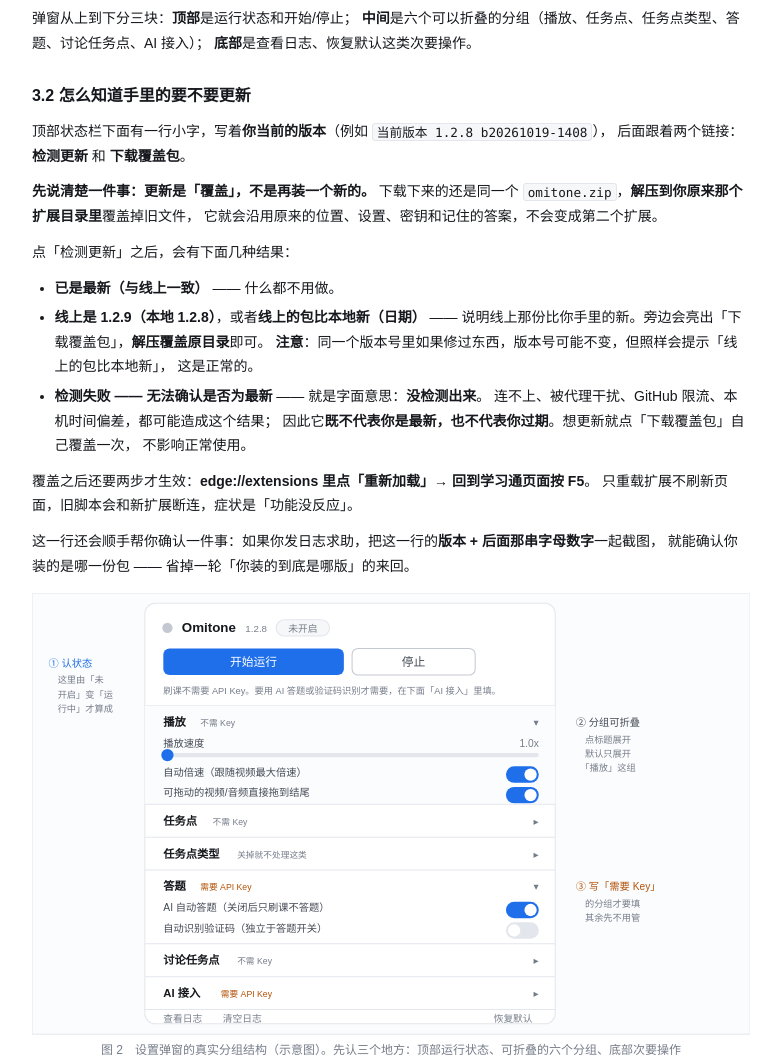
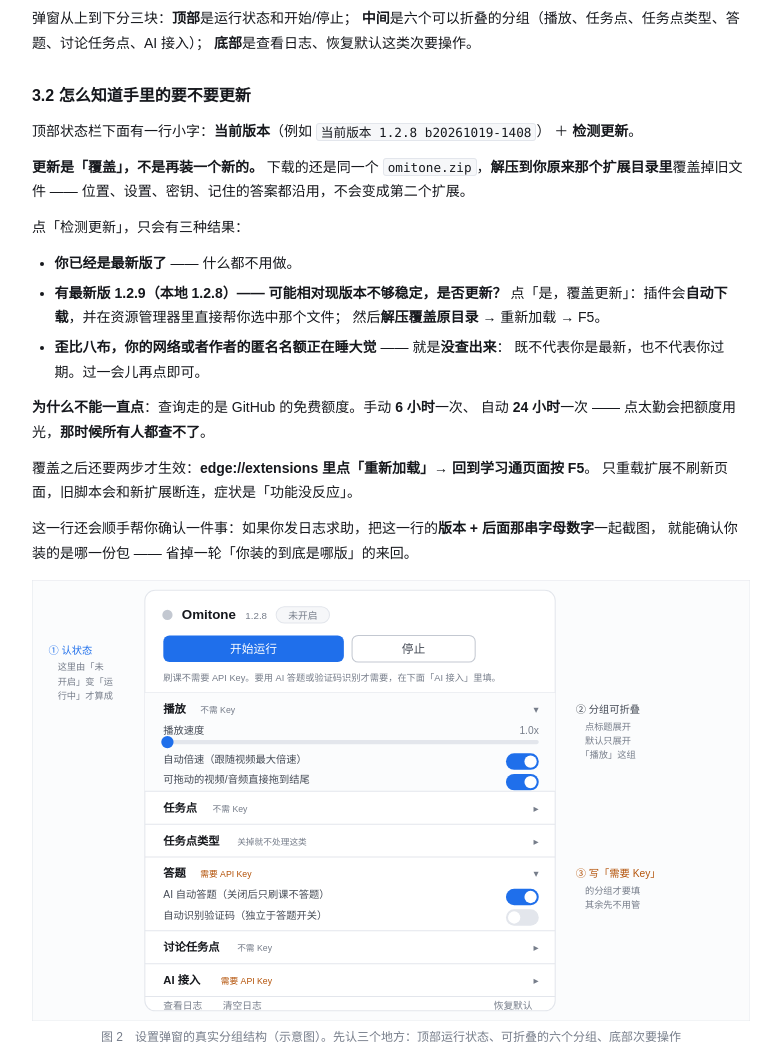
Before and after one commit to TYT0807/Omitone, a browser extension: page docs/manual.html in a window 1280 px wide. Shown: the part 5112-6176 px from the top of the page, without its empty margins (249-1030 px from the left). Drawn offline with Linux system fonts and the light colour scheme.

Commit message:
同步文档与弹窗措辞

```diff
--- a/docs/manual.html
+++ b/docs/manual.html
@@ -434,31 +434,31 @@
 <h3>3.2 怎么知道手里的要不要更新</h3>
 
 <p>
-  顶部状态栏下面有一行小字，写着<b>你当前的版本</b>（例如 <code>当前版本 1.2.8 b20261019-1408</code>），
-  后面跟着两个链接：<b>检测更新</b> 和 <b>下载覆盖包</b>。
+  顶部状态栏下面有一行小字：<b>当前版本</b>（例如 <code>当前版本 1.2.8 b20261019-1408</code>）
+  ＋ <b>检测更新</b>。
 </p>
 
 <p>
-  <b>先说清楚一件事：更新是「覆盖」，不是再装一个新的。</b>
-  下载下来的还是同一个 <code>omitone.zip</code>，<b>解压到你原来那个扩展目录里</b>覆盖掉旧文件，
-  它就会沿用原来的位置、设置、密钥和记住的答案，不会变成第二个扩展。
+  <b>更新是「覆盖」，不是再装一个新的。</b>
+  下载的还是同一个 <code>omitone.zip</code>，<b>解压到你原来那个扩展目录里</b>覆盖掉旧文件 ——
+  位置、设置、密钥、记住的答案都沿用，不会变成第二个扩展。
 </p>
 
-<p>
-  点「检测更新」之后，会有下面几种结果：
-</p>
+<p>点「检测更新」，只会有三种结果：</p>
 
 <ul>
-  <li><b>已是最新（与线上一致）</b> —— 什么都不用做。</li>
-  <li><b>线上是 1.2.9（本地 1.2.8）</b>，或者<b>线上的包比本地新（日期）</b> ——
-      说明线上那份比你手里的新。旁边会亮出「下载覆盖包」，<b>解压覆盖原目录</b>即可。
-      <b>注意</b>：同一个版本号里如果修过东西，版本号可能不变，但照样会提示「线上的包比本地新」，
-      这是正常的。</li>
-  <li><b>检测失败 —— 无法确认是否为最新</b> —— 就是字面意思：<b>没检测出来</b>。
-      连不上、被代理干扰、GitHub 限流、本机时间偏差，都可能造成这个结果；
-      因此它<b>既不代表你是最新，也不代表你过期</b>。想更新就点「下载覆盖包」自己覆盖一次，
-      不影响正常使用。</li>
+  <li><b>你已经是最新版了</b> —— 什么都不用做。</li>
+  <li><b>有最新版 1.2.9（本地 1.2.8）—— 可能相对现版本不够稳定，是否更新？</b>
+      点「是，覆盖更新」：插件会<b>自动下载</b>，并在资源管理器里直接帮你选中那个文件；
+      然后<b>解压覆盖原目录</b> → 重新加载 → F5。</li>
+  <li><b>歪比八布，你的网络或者作者的匿名名额正在睡大觉</b> —— 就是<b>没查出来</b>：
+      既不代表你是最新，也不代表你过期。过一会儿再点即可。</li>
 </ul>
+
+<p class="hint">
+  <b>为什么不能一直点</b>：查询走的是 GitHub 的免费额度。手动 <b>6 小时</b>一次、
+  自动 <b>24 小时</b>一次 —— 点太勤会把额度用光，<b>那时候所有人都查不了</b>。
+</p>
 
 <p class="hint">
   覆盖之后还要两步才生效：<b>edge://extensions 里点「重新加载」→ 回到学习通页面按 F5</b>。
@@ -1233,7 +1233,7 @@
   <tbody>
     <tr><td>项目没有后端</td><td>全仓库没有作者名下任何域名</td></tr>
     <tr><td>请求直达厂商</td><td>填谁的门牌就走谁的网关；地址构造只做字符串拼接，唯一的地址来源是你的配置</td></tr>
-    <tr><td>没有遥测</td><td>不发统计、不埋点、不上报日志、不检查更新</td></tr>
+    <tr><td>没有遥测</td><td>不发统计、不埋点、不上报日志；只有你在弹窗里<b>主动点</b>「检测更新」时才会访问 GitHub 的公开接口</td></tr>
     <tr><td>日志不带密钥</td><td>请求失败时只截断错误信息，不记录密钥，也不记录请求头</td></tr>
   </tbody>
 </table>
```
Also changed, not shown: release-notes-1.2.8.md (+2 -2 lines), README.md, 1 other file.
